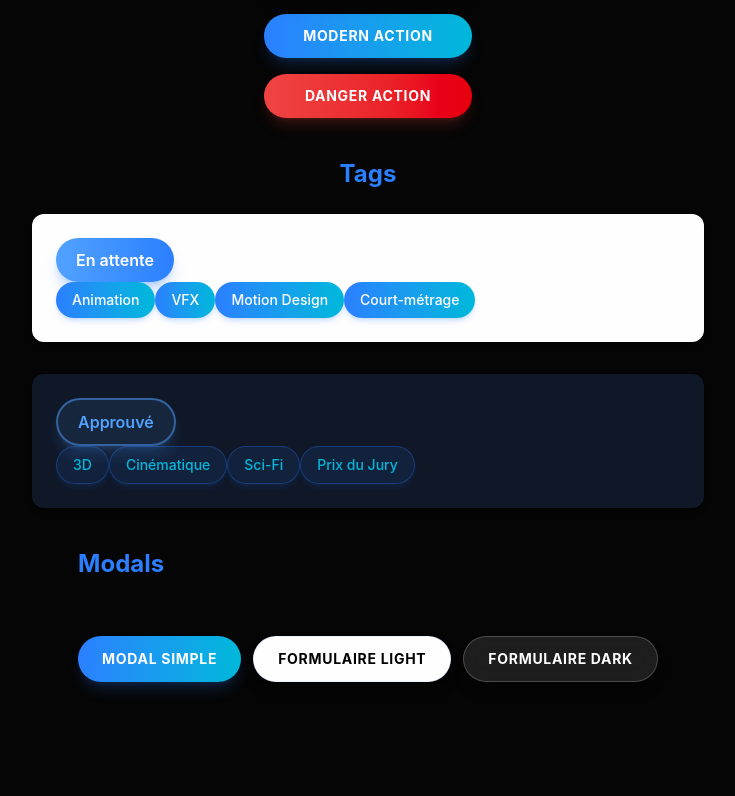
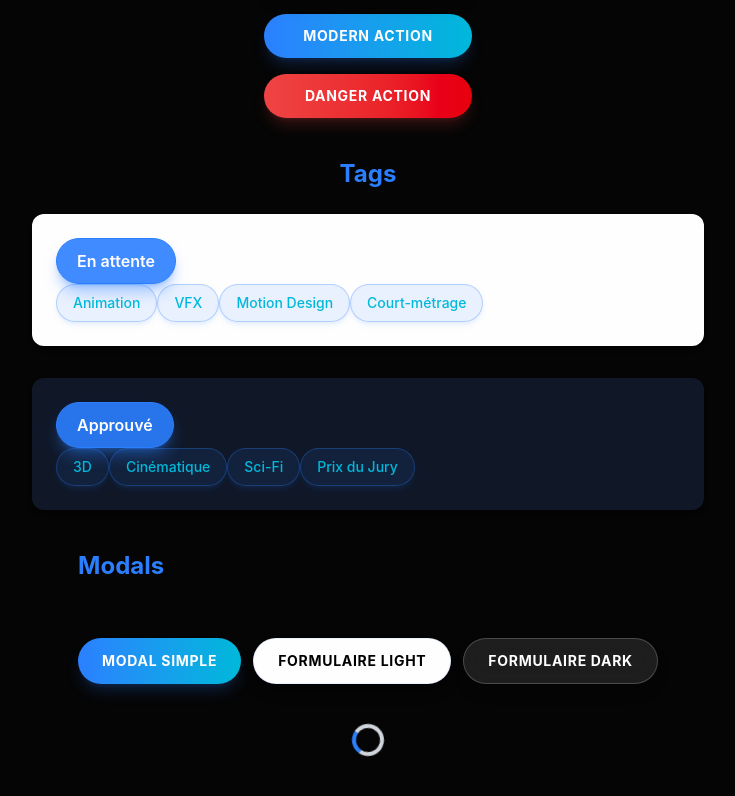
Before and after one commit to SZ-Leaf/MarsAI-Bordeaux-Pokemons, a React (Vite) app in the folder frontend/: page / in a window 1280 px wide. Shown: the part 1032-1828 px from the top of the page, without its empty margins (272-1007 px from the left). Built offline with nearby package versions, Linux system fonts and the light colour scheme.

Commit message:
create component loading

```diff
--- /dev/null
+++ b/frontend/src/components/ui/loading.css
@@ -0,0 +1,6 @@
+@import "tailwindcss" reference;
+
+
+.loading {
+  @apply h-8 w-8 animate-spin rounded-full border-4 border-gray-300 border-t-blue-500;
+}
--- a/frontend/src/components/ui/tags.css
+++ b/frontend/src/components/ui/tags.css
@@ -11,13 +11,15 @@
 
 /* Tag variant light */
 .tag-light {
-  @apply bg-linear-to-r from-blue to-cyan;
-  @apply text-white;
-  @apply shadow-md shadow-blue/20;
+  @apply bg-blue/10 backdrop-blur-sm;
+  @apply border border-blue/30;
+  @apply text-cyan;
+  @apply shadow-md shadow-blue/10;
 }
 
 .tag-light:hover {
-  @apply hover:scale-105 hover:shadow-lg hover:shadow-cyan/30;
+  @apply bg-blue/20 border-cyan/50;
+  @apply hover:scale-102 hover:shadow-lg hover:shadow-cyan/20;
 }
 
 /* Tag variant dark */
@@ -39,16 +41,27 @@
 }
 
 .tag-status.tag-light {
-  @apply bg-linear-to-r from-sky to-blue;
+  @apply bg-blue/90 backdrop-blur-sm;
   @apply text-white;
-  @apply shadow-lg shadow-blue/30;
+  @apply border border-blue;
+  @apply shadow-lg shadow-blue/40;
+}
+
+.tag-status.tag-light:hover {
+  @apply bg-sky/90 border-sky;
+  @apply shadow-xl shadow-sky/50;
 }
 
 .tag-status.tag-dark {
-  @apply bg-sky/10 backdrop-blur-sm;
-  @apply border-2 border-sky/50;
-  @apply text-sky;
-  @apply shadow-lg shadow-sky/20;
+  @apply bg-blue/90 backdrop-blur-sm;
+  @apply text-white;
+  @apply border border-blue;
+  @apply shadow-lg shadow-blue/40;
+}
+
+.tag-status.tag-dark:hover {
+  @apply bg-sky/90 border-sky;
+  @apply shadow-xl shadow-sky/50;
 }
 
 /* Animation d'apparition */
--- a/frontend/src/pages/TestsGraphique.jsx
+++ b/frontend/src/pages/TestsGraphique.jsx
@@ -5,6 +5,7 @@ import Modal from '../components/Modal';
 import Card from '../components/Card';
 import Form from '../components/forms/Form';
 import TagInput from '../components/forms/TagInput';
+import '../components/ui/loading.css';
 
 export default function Homepage() {
   const loginModal = useModal();
@@ -109,6 +110,12 @@ export default function Homepage() {
             </button>
           </div>
         </div>
+        <div>
+          <div class="flex items-center justify-center">
+            <div className="loading"></div>
+          </div>
+
+        </div>
       </section>
 
       {/* Modal Simple */}
```
